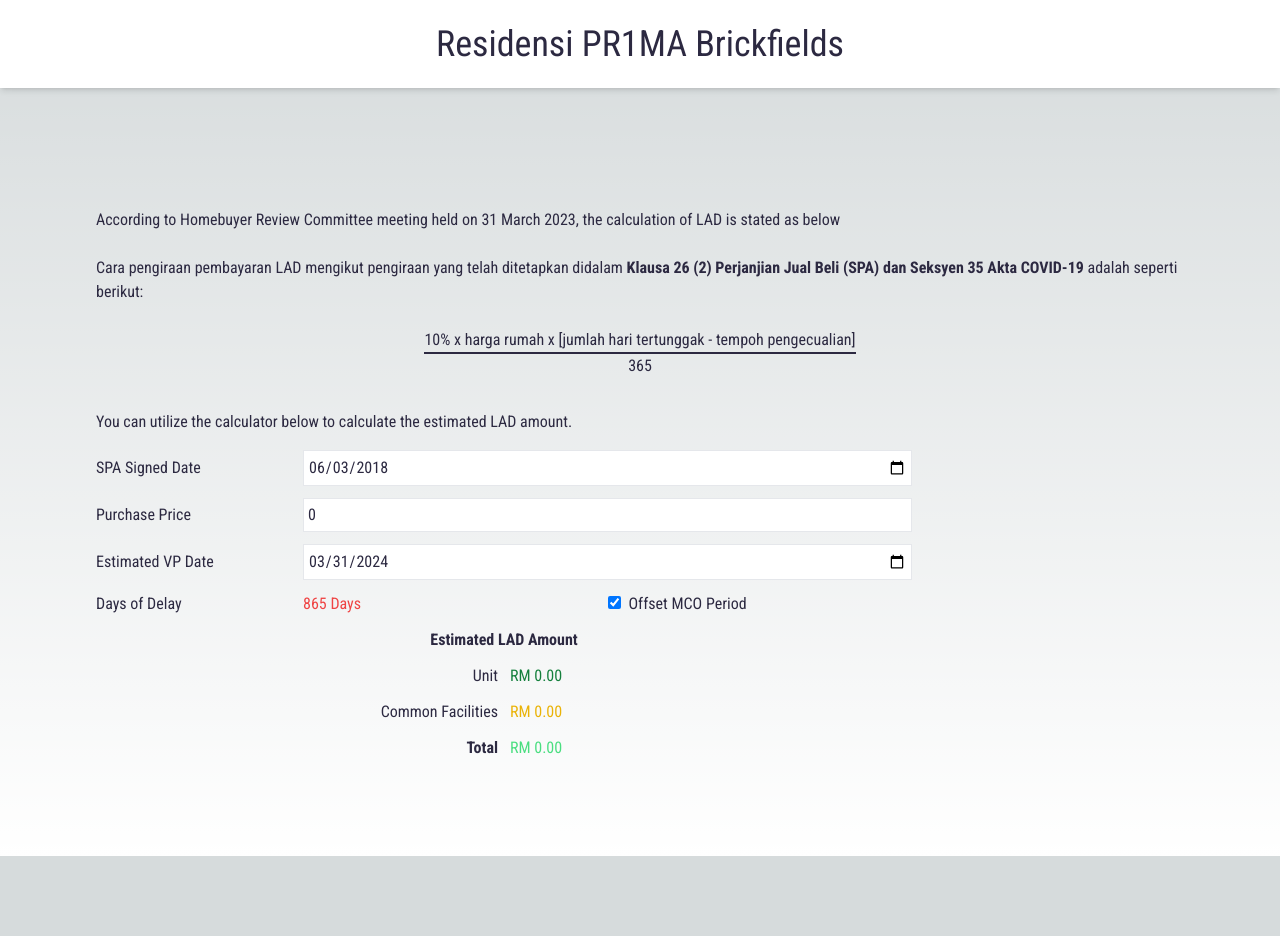
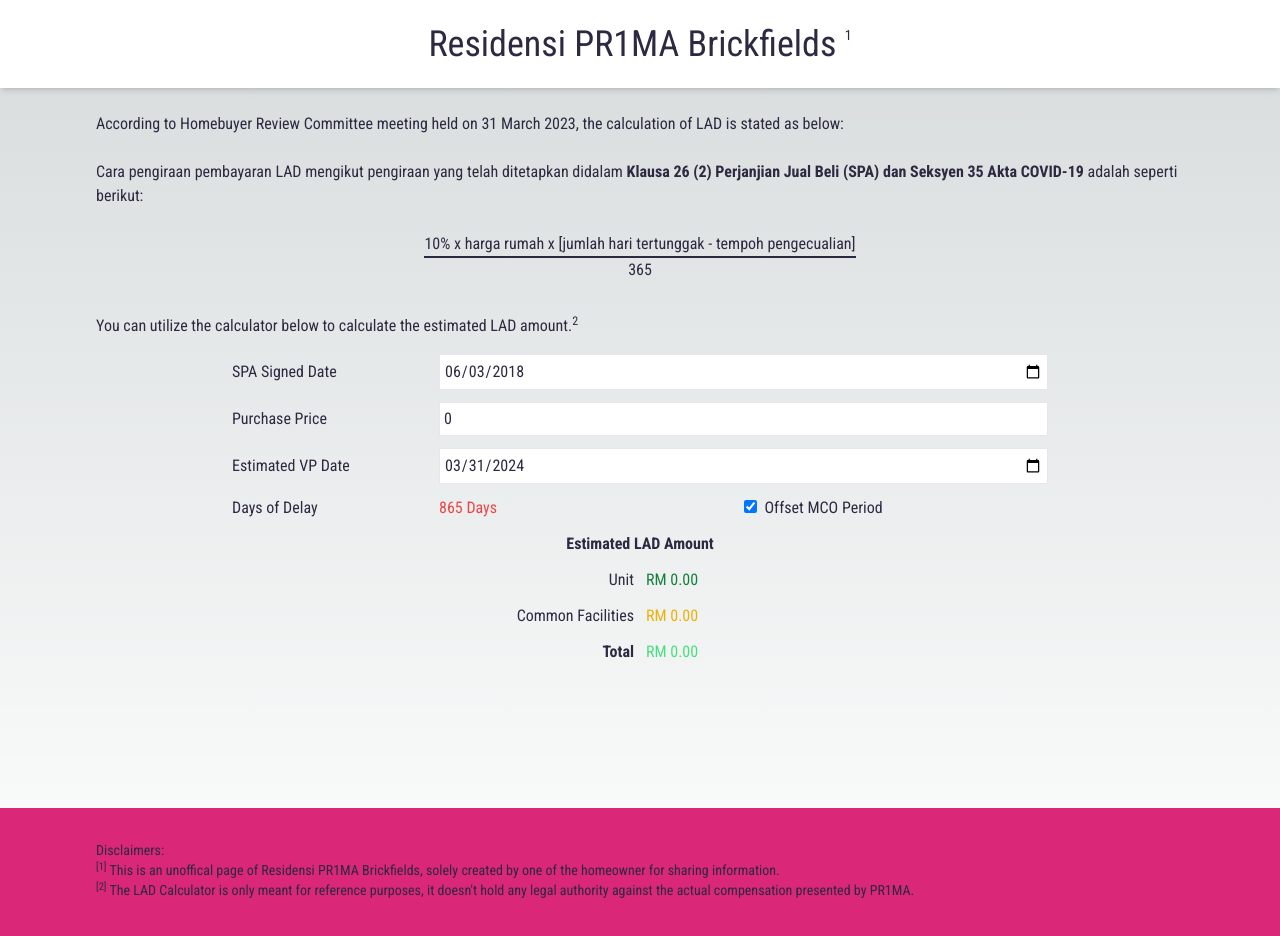
Before and after one commit to bryantung/pr1ma-brickfields, a Next.js app: page /pr1ma-brickfields/lad-calculator in a window 1280 px wide. Shown: the top 936 px of the page. Before the commit the page ends 856 px from the top, so only its background shows below. Built offline with nearby package versions, Linux system fonts and the light colour scheme.

Commit message:
added disclaimers

```diff
--- a/app/lad-calculator/page.tsx
+++ b/app/lad-calculator/page.tsx
@@ -38,8 +38,8 @@ export default function LADCalculator() {
   }, [spaDate, estimatedVP, purchaseAmount, getDelayInDays, setLADUnitAmount, setLADCFAmount]);
 
   return (
-    <main className="flex flex-col container mx-auto px-8 pb-16 md:p-24">
-      <p>According to Homebuyer Review Committee meeting held on 31 March 2023, the calculation of LAD is stated as below</p>
+    <main className="flex flex-col grow container mx-auto px-8 pb-16 md:px-24 md:pb-36">
+      <p>According to Homebuyer Review Committee meeting held on 31 March 2023, the calculation of LAD is stated as below:</p>
       <br />
       <p>Cara pengiraan pembayaran LAD mengikut pengiraan yang telah ditetapkan didalam <b>Klausa 26 (2) Perjanjian Jual Beli (SPA) dan Seksyen 35 Akta COVID-19</b> adalah seperti berikut:</p>
       <br />
@@ -49,8 +49,8 @@ export default function LADCalculator() {
         <div>365</div>
       </div>
       <div className="calculator mt-8">
-        <p className="mb-4">You can utilize the calculator below to calculate the estimated LAD amount.</p>
-        <div className="grid grid-cols-4 gap-3 items-center md:w-3/4">
+        <p className="mb-4">You can utilize the calculator below to calculate the estimated LAD amount.<sup>2</sup></p>
+        <div className="grid grid-cols-4 gap-3 items-center md:w-3/4 mx-auto">
           <label htmlFor="spa-date">SPA Signed Date</label>
           <input
             className="border col-span-3 dark:text-black p-1"
--- a/app/layout.tsx
+++ b/app/layout.tsx
@@ -26,9 +26,17 @@ export default function RootLayout({
     <html lang="en">
       <body className={layoutClasses}>
         <h1 className={`text-center text-4xl py-6 shadow-md sticky top-0 grow-0 mb-6 bg-white dark:bg-brickfields`}>
-          Residensi PR1MA Brickfields
+          Residensi PR1MA Brickfields <sup className="text-sm -top-4">1</sup>
         </h1>
         {children}
+        <footer className="bg-pink-600 min-h-36 grow-0 p-8 md:px-24">
+          <div className="text-sm">
+            Disclaimers:<br />
+            <sup>[1]</sup> This is an unoffical page of Residensi PR1MA Brickfields, solely created by one of the homeowner for sharing information.
+            <br />
+            <sup>[2]</sup> The LAD Calculator is only meant for reference purposes, it doesn't hold any legal authority against the actual compensation presented by PR1MA.
+          </div>
+        </footer>
       </body>
     </html>
   );
```
